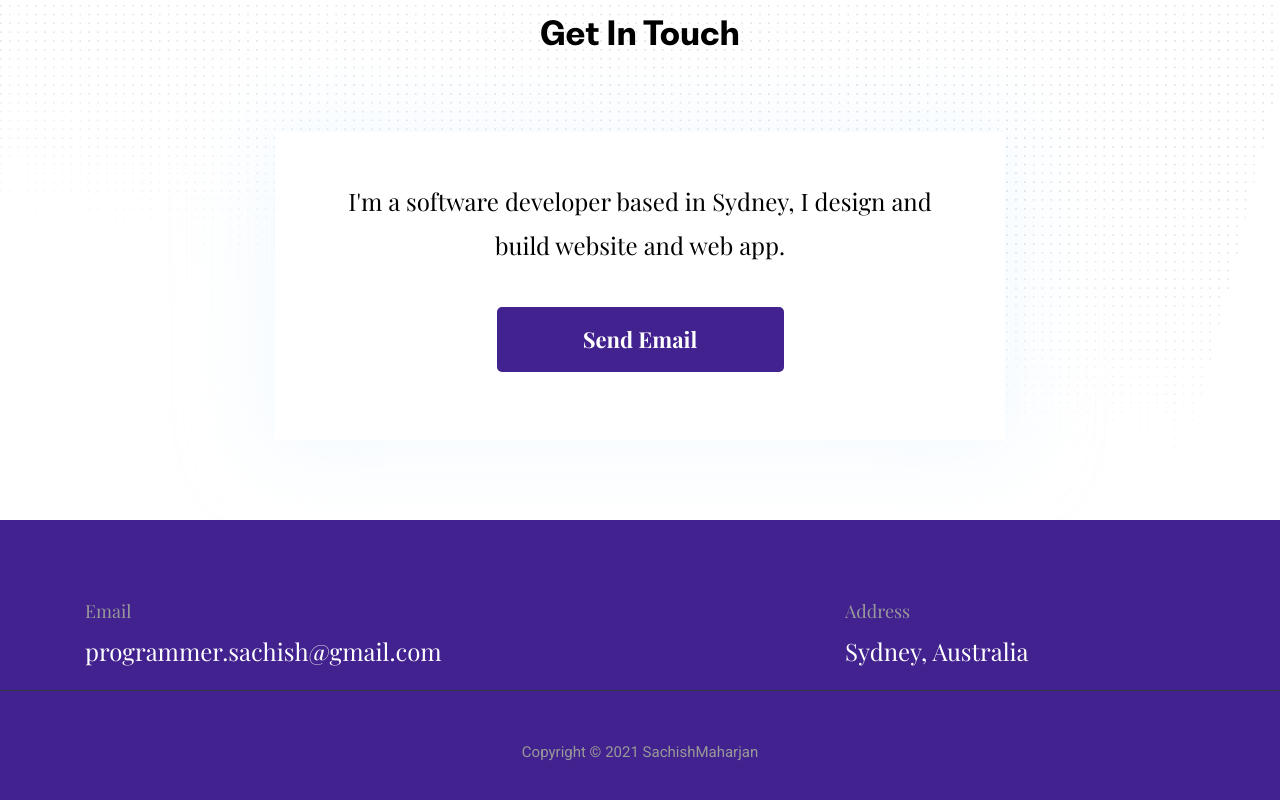
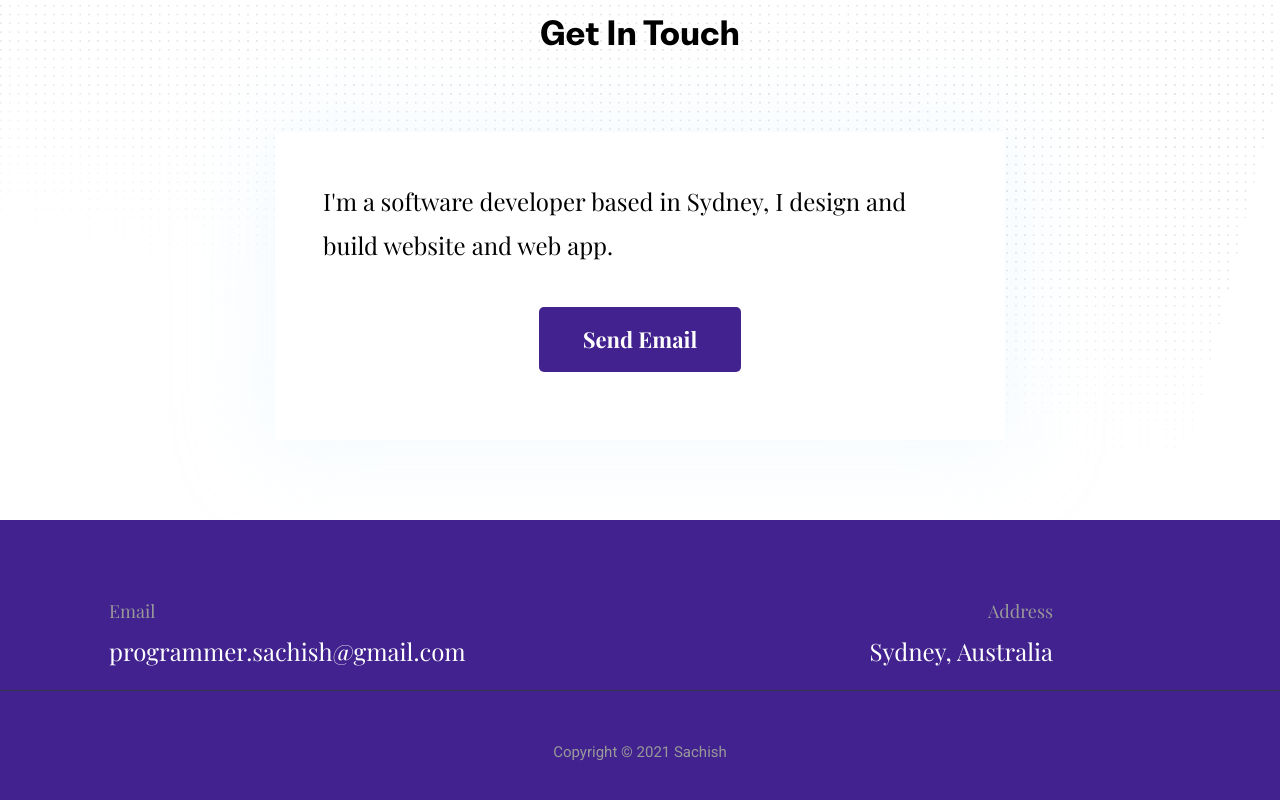
Before and after one commit to sachishMaharjan/portfolio-v4, a plain HTML site: page index.html in a window 1280 px wide. Shown: the part 4105-4905 px from the top of the page. Drawn offline with nearby package versions, Linux system fonts and the light colour scheme.

Commit message:
update: index

```diff
--- a/index.html
+++ b/index.html
@@ -368,11 +368,11 @@
             name="EmailForm"
             class="row">
               <div class="col-md-12 mb-20  text-center">
-                <p class="font-secondary paragraph-lg text-dark mb-40">
+                <p class="font-secondary paragraph-lg text-dark mb-40 text-left">
                   I'm a software developer based in Sydney, I design and build website and web app.
                 </p>
-              <div class="col-lg-6 col-10 mx-auto">
-                <button class="btn btn-primary w-100">Send email</button>
+              <div class="col-lg-6 mx-auto">
+                <button class="btn btn-primary">Send email</button>
               </div>
             </form>
           </div>
@@ -389,11 +389,11 @@
     <div class="section-footer">
       <div class="container">
         <div class="row">
-          <div class="col-md-8 text-left">
+          <div class="col-lg-5 ml-4 text-left">
             <h5 class="text-light">Email</h5>
             <p class="text-white paragraph-lg font-secondary">programmer.sachish@gmail.com</p>
           </div>
-          <div class="col-md-4 text-left">
+          <div class="col-lg-5 ml-4 text-lg-right">
             <h5 class="text-light">Address</h5>
             <p class="text-white paragraph-lg font-secondary">Sydney, Australia</p>
           </div>
@@ -405,7 +405,7 @@
         <script>
           var CurrentYear = new Date().getFullYear()
           document.write(CurrentYear)
-        </script> SachishMaharjan
+        </script> Sachish
       </p>
     </div>
   </footer>
```
